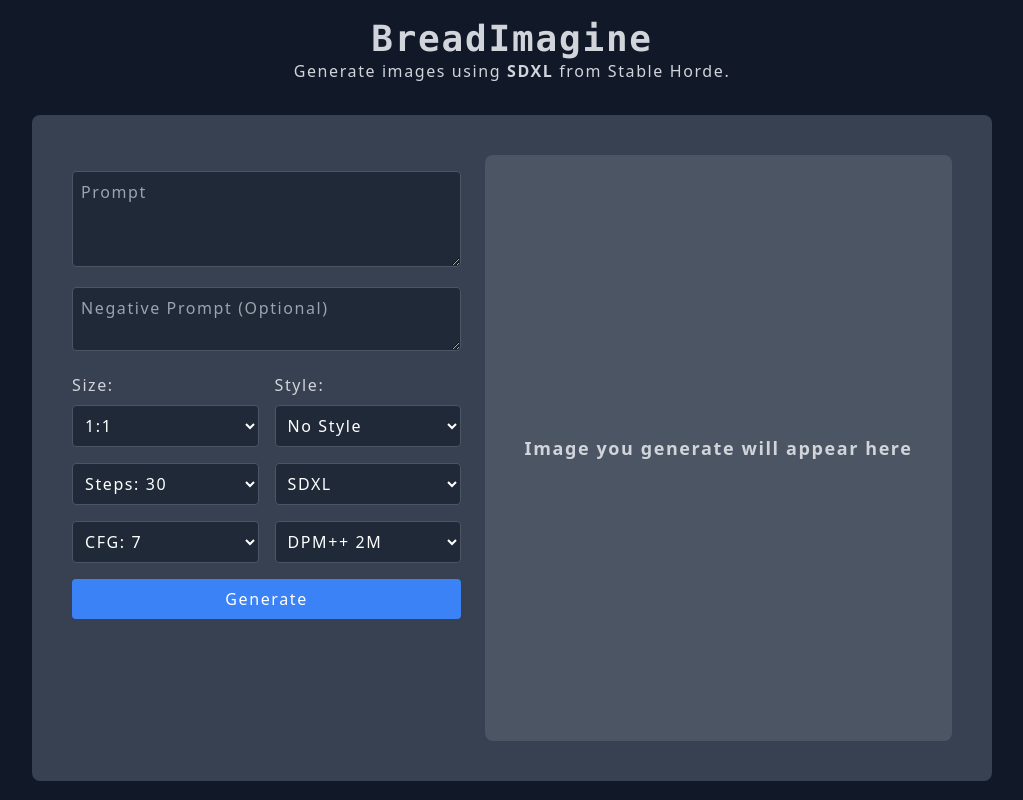
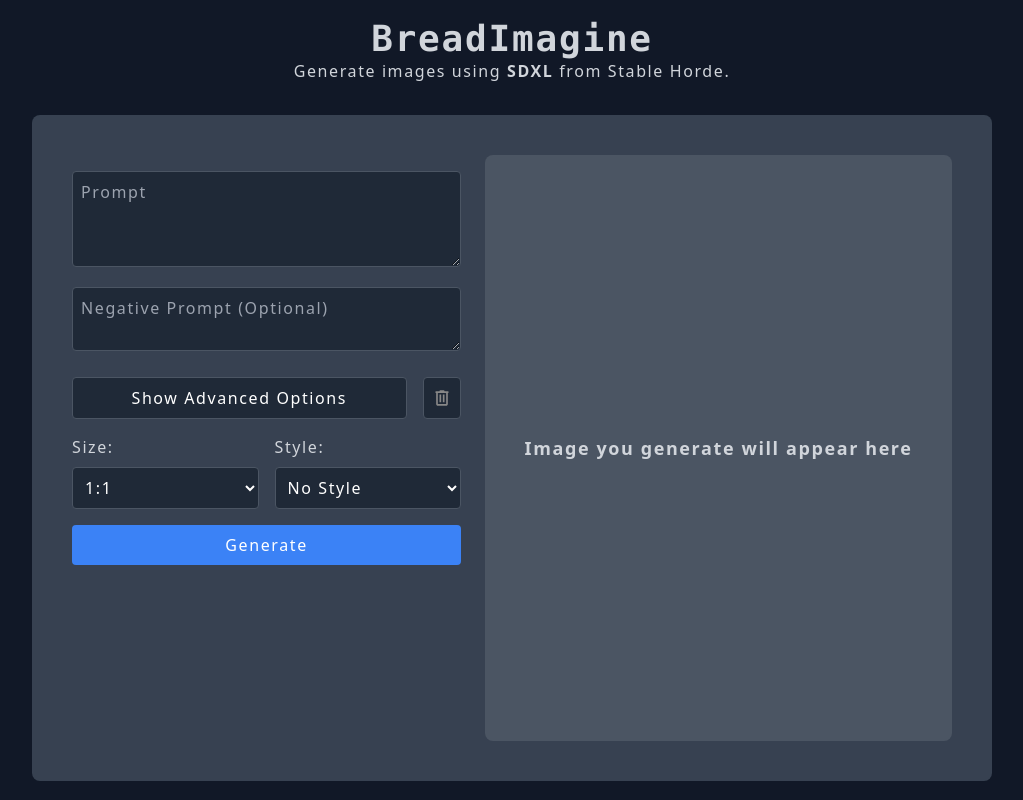
Before and after one commit to ItsBreadTime/BreadImagine, a SvelteKit app: page / in a window 1280 px wide. Shown: the whole page, without its empty margins (128-1151 px from the left). Built offline with nearby package versions, Linux system fonts and the light colour scheme.

Commit message:
advanced options toggle, reset all, hires fix

```diff
--- a/src/routes/+page.svelte
+++ b/src/routes/+page.svelte
@@ -12,6 +12,31 @@
   let cfgScale = writable("7");
   let seed = writable("");
   let model = writable("SDXL_beta::stability.ai#6901");
+  let showAdvancedOptions = false;
+
+  function toggleAdvancedOptions() {
+    showAdvancedOptions = !showAdvancedOptions;
+    if (typeof window !== "undefined") {
+      localStorage.setItem("showAdvancedOptions", showAdvancedOptions);
+    }
+  }
+
+  function resetAll() {
+    prompt.set("");
+    negativePrompt.set("");
+    aspectRatio.set("1024x1024");
+    steps.set("30");
+    selectedStyle.set("No Style");
+    generatedImages.set([]);
+    sampler.set("k_dpmpp_2m");
+    cfgScale.set("7");
+    seed.set("");
+    model.set("SDXL_beta::stability.ai#6901");
+    showAdvancedOptions = false;
+    if (typeof window !== "undefined") {
+      localStorage.removeItem("showAdvancedOptions");
+    }
+  }
 
   let styles = writable([
     {
@@ -141,6 +166,9 @@
     model.subscribe((value) => {
       localStorage.setItem("model", value);
     });
+
+    const storedOption = localStorage.getItem("showAdvancedOptions");
+    showAdvancedOptions = storedOption === "true" ? true : false;
   }
 
   async function generateImage(e) {
@@ -170,7 +198,7 @@
         steps: parseInt($steps),
         tiling: false,
         karras: true,
-        hires_fix: false,
+        hires_fix: $model !== "SDXL_beta::stability.ai#6901",
         clip_skip: 1,
         n: 2,
       },
@@ -287,6 +315,20 @@
           />
         </label>
       </div>
+      <div class="flex space-x-4">
+        <button
+          on:click={toggleAdvancedOptions}
+          class="p-2 rounded border border-gray-600 bg-gray-800 text-white mt-1 w-full"
+          >{showAdvancedOptions ? "Hide" : "Show"} Advanced Options</button
+        >
+
+        <button
+          on:click={resetAll}
+          class="p-2 rounded border border-gray-600 bg-gray-800 text-white mt-1"
+        >
+          <img src="trash.svg" alt="Reset all" class="w-6 h-6" />
+        </button>
+      </div>
 
       <div class="flex space-x-4">
         <label class="w-full">
@@ -315,6 +357,8 @@
         </label>
       </div>
 
+      {#if showAdvancedOptions}
+        <hr class="border-gray-600 mb-4 border-4 rounded" />
         <div class="flex space-x-4">
           <label class="w-full">
             <select
@@ -334,7 +378,9 @@
               class="p-2 rounded border border-gray-600 bg-gray-800 text-white w-full"
             >
               <option value="SDXL_beta::stability.ai#6901">SDXL</option>
-            <option value="ICBINP - I Can't Believe It's Not Photography">ICBINP</option>
+              <option value="ICBINP - I Can't Believe It's Not Photography"
+                >ICBINP</option
+              >
               <option value="Dreamshaper">Dreamshaper</option>
               <option value="Deliberate">Deliberate</option>
               <option value="Anything Diffusion">Anything Diffusion</option>
@@ -366,6 +412,7 @@
             </select>
           </label>
         </div>
+      {/if}
 
       <button
         type="submit"
```
Also changed, not shown: static/trash.svg (added). Lines whose indentation alone changed are shown as unchanged.
